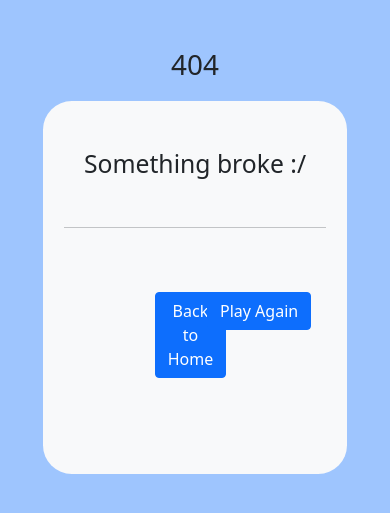
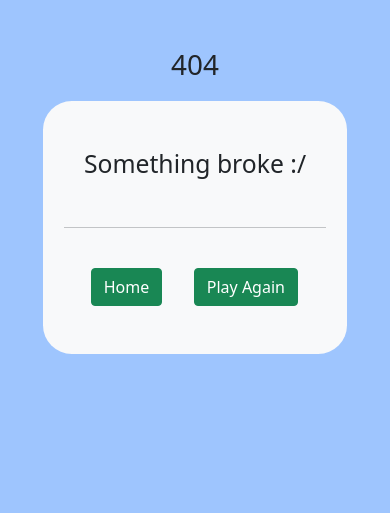
Before and after one commit to gregh13/CS50-Final-Project-Which-Would-Win, a Flask app: template templates/404.html in a window 390 px wide. Shown: the top 513 px of the page. Run offline with Flask 2, Linux system fonts and the light colour scheme; the template is opened without the code that fills it, so the values that code supplies are empty.

Commit message:
make 404 and winner layout more mobile friendly

```diff
--- a/templates/404.html
+++ b/templates/404.html
@@ -27,18 +27,20 @@
                 <h2>Something broke :/</h2>
                 <br>
                 <hr>
-                <br><br>
-                  <div class="row justify-content-evenly" style="margin: 0 30%;">
-                    <div class="col-6">
-                      <a href="/"><button class="btn btn-primary">Back to Home</button></a>
+                <br>
+                <div class="br-padding"></div>
+                  <div class="row justify-content-evenly save-margin">
+                    <div class="col-special">
+                      <a href="/"><button class="btn btn-success btn-lg">Home</button></a>
                     </div>
                     <div class="col-6">
                        <form action="/" method="post">
-                        <input type="submit" class="btn btn-primary" value="Play Again">
+                        <input type="submit" class="btn btn-success btn-lg" value="Play Again">
                        </form>
                     </div>
                   </div>
-                <br><br>
+                <div class="br-padding"></div>
+                <div class="br-padding"></div>
             </div>
             <br><br>
         </div>
--- a/templates/gameover.html
+++ b/templates/gameover.html
@@ -54,7 +54,6 @@
                   </div>
                 <div class="br-padding"></div>
                 <div class="br-padding"></div>
-
             </div>
             <br><br>
         </div>
```
Also changed, not shown: templates/winner.html (+23 -14 lines).
